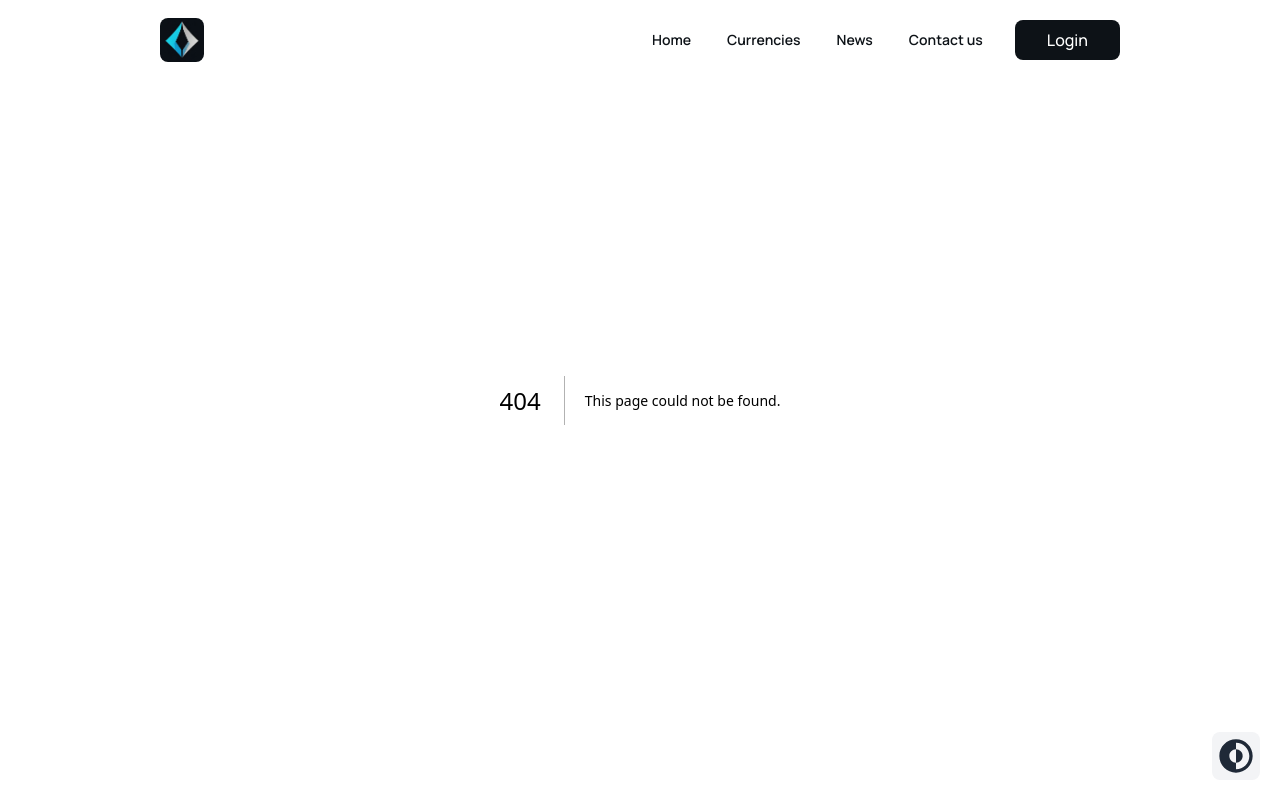
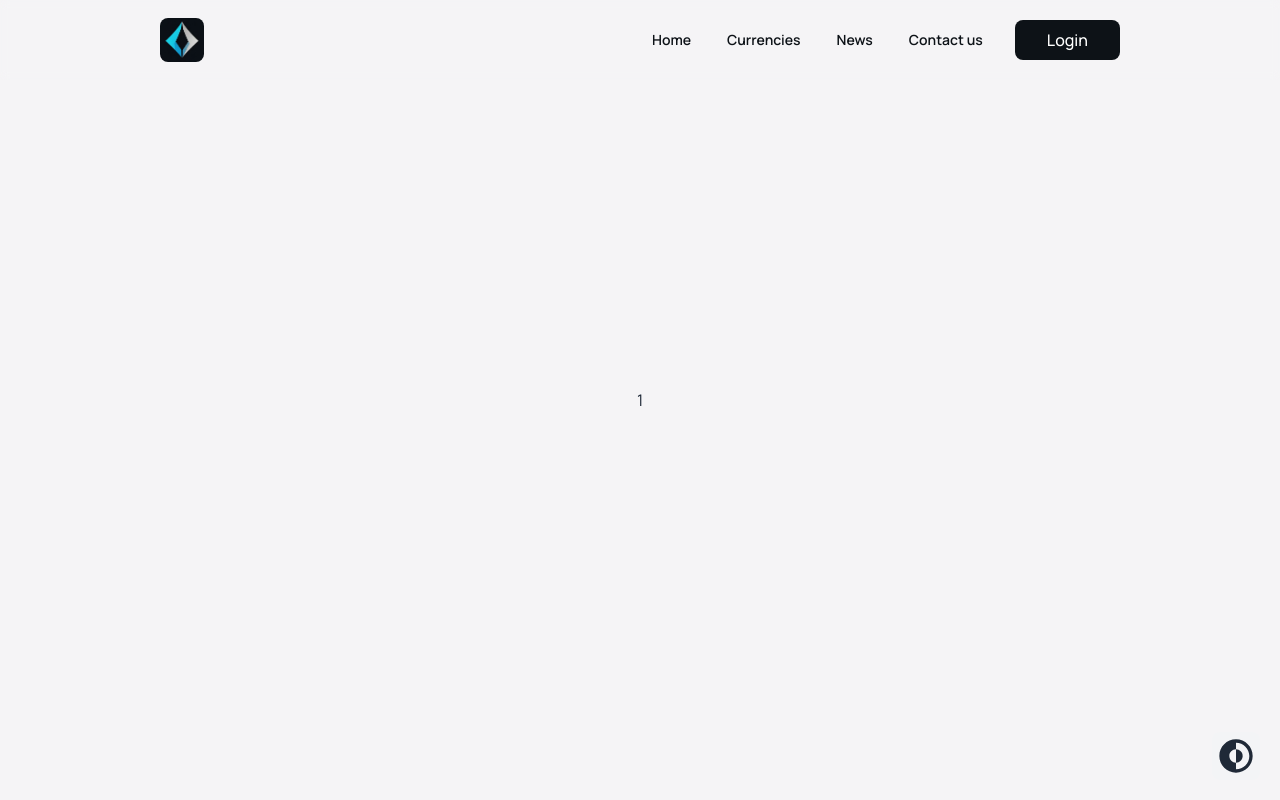
Before and after one commit to MahdiarRez/CryptoBluedia, a Next.js app: page /currencies/1 in a window 1280 px wide. Before the commit this address had no page. Shown: the top 800 px of the page. Built offline with nearby package versions, Linux system fonts and the light colour scheme; what tailwindcss-animated would draw is missing.

Commit message:
add - currency route added

```diff
--- /dev/null
+++ b/app/currencies/[currency]/page.tsx
@@ -0,0 +1,12 @@
+import React from 'react';
+
+async function Page({ params }: { params: { currency: string } }) {
+  const { currency } = params;
+  return (
+    <div className={'h-dvh w-dvw bg-WHITE flex justify-center items-center'}>
+      {currency}
+    </div>
+  );
+}
+
+export default Page;
```
